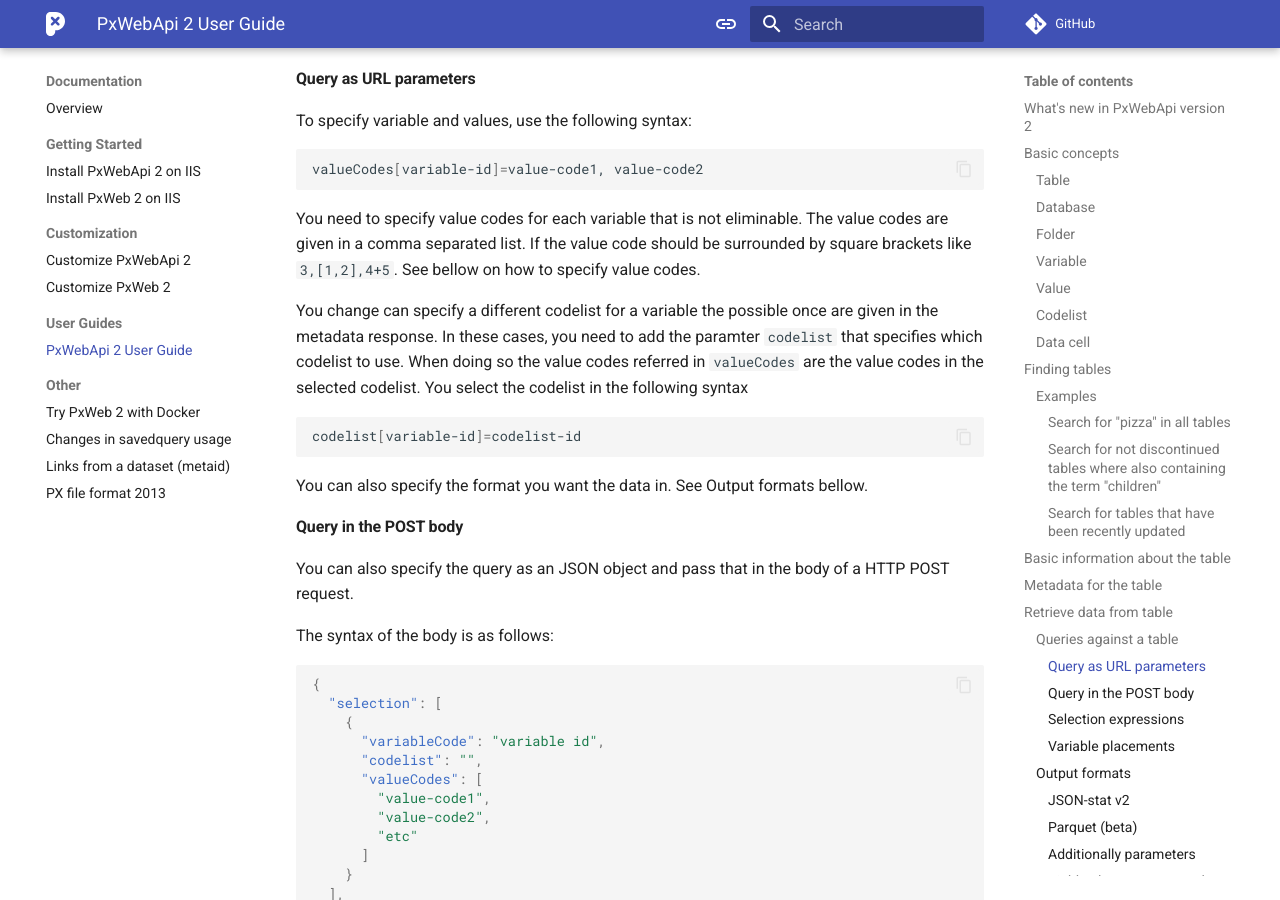
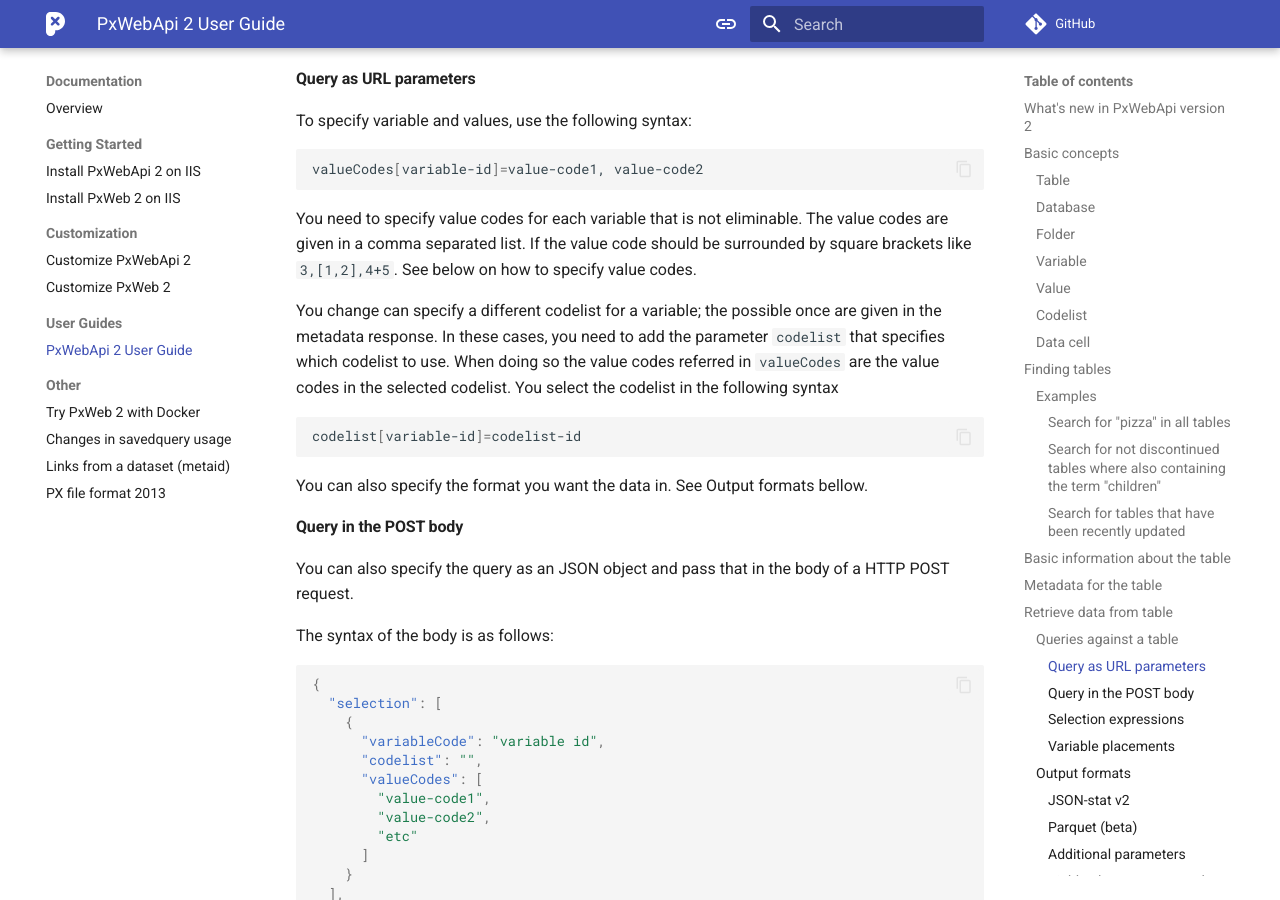
Before and after one commit to PxTools/pxtools.github.io, an MkDocs documentation site: the page built from docs/PxWebApi/documentation/user-guide.md, in a window 1280 px wide and 900 px high, scrolled down 18650 px. Built offline with MkDocs 1.6.1 and Material for MkDocs 9.7.7, drawn with Linux system fonts in a browser that asks for light colours; comment, search, counter and statistics services are not loaded; some of the changed text lies outside the part shown.

Commit message:
Fix minor typos in user guide (#92)

```diff
--- a/docs/PxWebApi/documentation/user-guide.md
+++ b/docs/PxWebApi/documentation/user-guide.md
@@ -922,11 +922,11 @@
 
 You need to specify value codes for each variable that is not eliminable. The
 value codes are given in a comma separated list. If the value code should be
-surrounded by square brackets like `3,[1,2],4+5`. See bellow on how to specify
+surrounded by square brackets like `3,[1,2],4+5`. See below on how to specify
 value codes.
 
-You change can specify a different codelist for a variable the possible once
-are given in the metadata response. In these cases, you need to add the paramter
+You change can specify a different codelist for a variable; the possible once
+are given in the metadata response. In these cases, you need to add the parameter
 `codelist` that specifies which codelist to use. When doing so the value codes referred
 in `valueCodes` are the value codes in the selected codelist.
 You select the codelist in the following syntax
@@ -1233,11 +1233,11 @@
     We may have to change the format to fix some of these issues
 
 - [x] [Multiple contents and time odering bug](https://github.com/PxTools/PxWebApi/issues/511)
-- [ ] [Parquet seralizer throws exception on TimeScaleType](https://github.com/PxTools/PxWebApi/issues/595)
+- [ ] [Parquet serializer throws exception on TimeScaleType](https://github.com/PxTools/PxWebApi/issues/595)
 - [ ] [Consider switching from `DataField` to `DecimalDataField`](https://github.com/PxTools/PxWebApi/issues/596)
 - [ ] [Parquet does not work in Onyxia Data Explorer](https://github.com/PxTools/PxWebApi/issues/597)
 
-#### Additionally parameters
+#### Additional parameters
 
 Some of the output format can take extra parameters that determines how the
 table is serialized.
```
Also changed, not shown: other parts of docs/PxWebApi/documentation/user-guide.md (+6 -6 lines).
